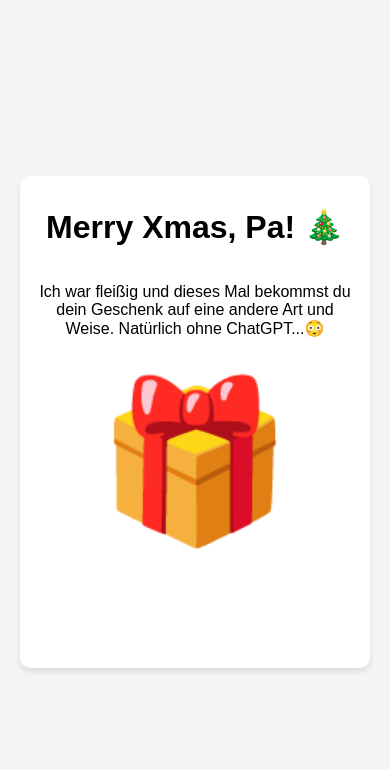
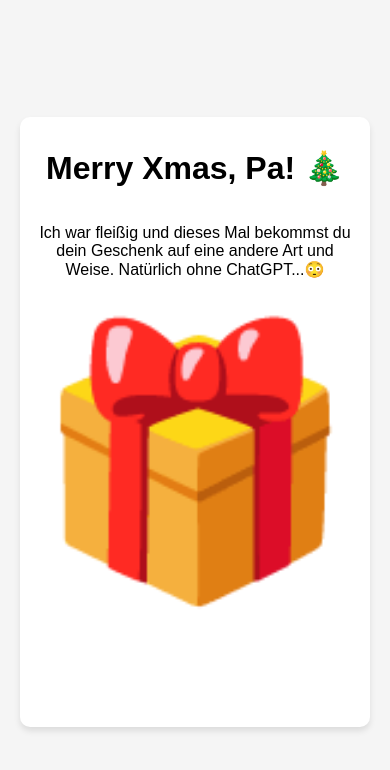
Before and after one commit to mae22840/Weihnachtsgeschenk, a plain HTML site: page index.html in a window 390 px wide. Drawn offline with Linux system fonts and the light colour scheme.

Commit message:
gift2 index.html

```diff
--- a/index.html
+++ b/index.html
@@ -102,7 +102,7 @@
     /* Medienabfrage für kleinere Bildschirme (Mobile) */
     @media (max-width: 768px) {
       .gift-box {
-        font-size: 150px; /* Größeres Geschenk auf mobilen Geräten */
+        font-size: 250px; /* Größeres Geschenk auf mobilen Geräten */
       }
       .gif-container {
         transform: scale(0.75); /* Verkleinert das GIF etwas */
```
